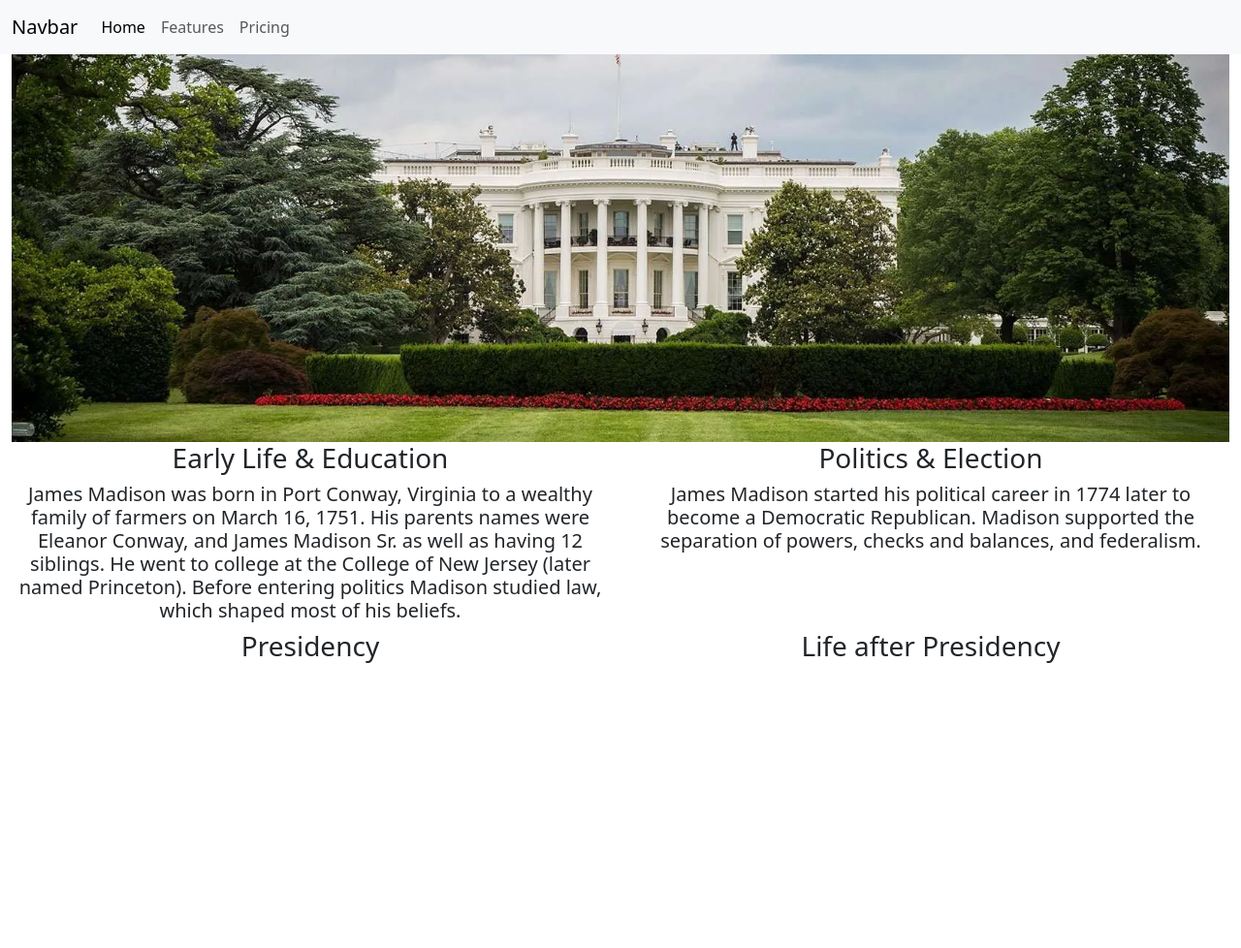
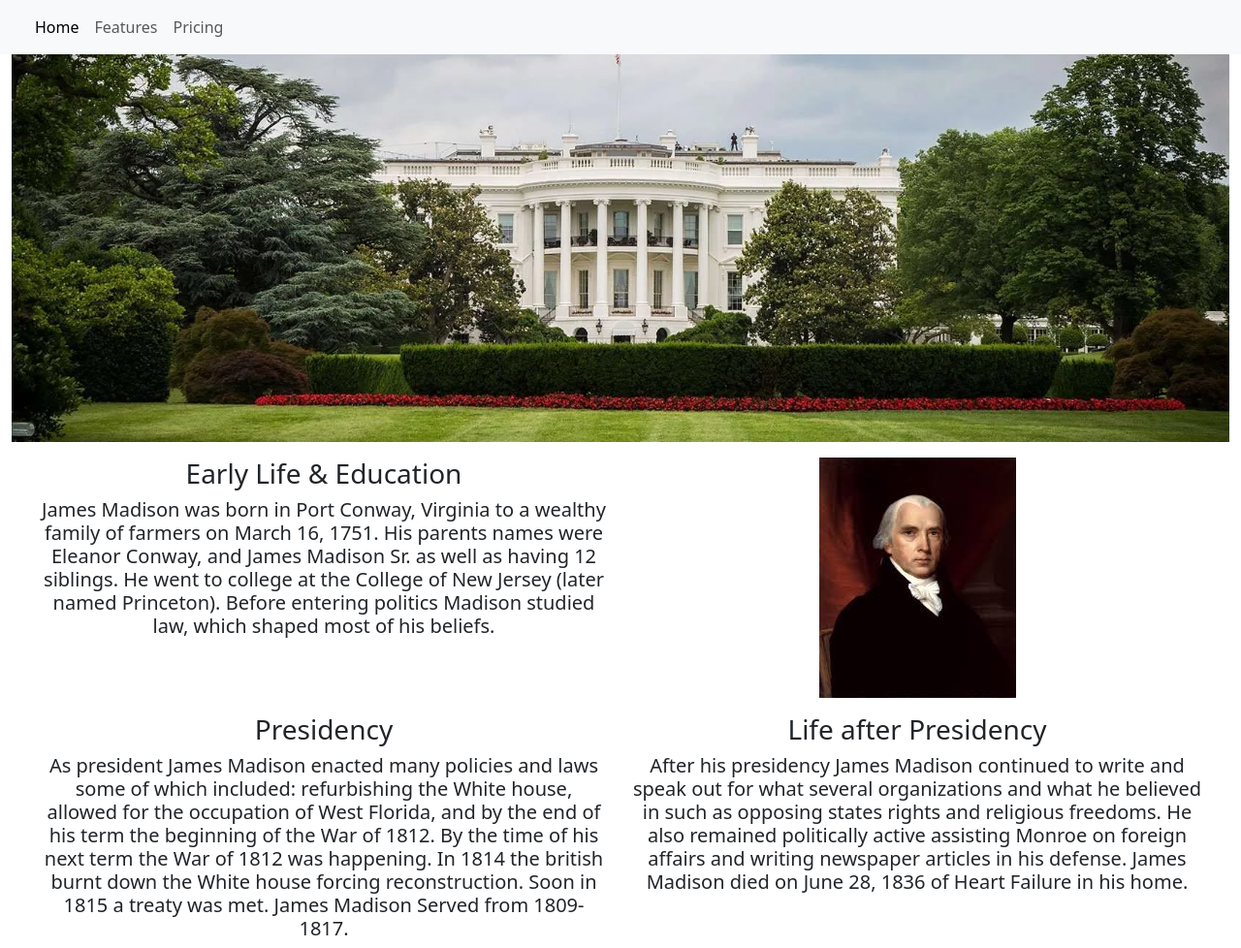
Before and after one commit to Nvlahogiannis12/James-Madison-Feb, a plain HTML site: page index.html in a window 1280 px wide. Shown: the whole page at 97% size. Before the commit the page ends 800 px from the top, so only its background shows below. Drawn offline with nearby package versions, Linux system fonts and the light colour scheme.

Commit message:
Stuff Added

```diff
--- a/index.html
+++ b/index.html
@@ -23,7 +23,7 @@
             <!-- place navbar here -->
             <nav class="navbar navbar-expand-lg bg-body-tertiary">
                 <div class="container-fluid">
-                  <a class="navbar-brand" href="#">Navbar</a>
+                  <a class="navbar-brand" href="#"></a>
                   <button class="navbar-toggler" type="button" data-bs-toggle="collapse" data-bs-target="#navbarNav" aria-controls="navbarNav" aria-expanded="false" aria-label="Toggle navigation">
                     <span class="navbar-toggler-icon"></span>
                   </button>
@@ -47,25 +47,28 @@
             <img class="Photo" src="imgs/white-house-banner.webp">
             <div class="row d-flex justify-content-center">
             </div>
-            <div class="row d-flex justify-content-center">
-                <div class="col-lg-6 col-12 text-center">
+            <div class="row d-flex justify-content-center mx-3">
+                <div class="col-lg-6 col-12 text-center mt-3">
                     <h3>Early Life & Education</h3>
                     <h5>James Madison was born in Port Conway, Virginia to a wealthy family of farmers on March 16, 1751. His parents names were Eleanor Conway, and James Madison Sr. as well as having 12 siblings. He went to college at the College of New Jersey (later named Princeton). Before entering politics Madison studied law, which shaped most of his beliefs.
                     </h5>
                 </div>
-                <div class="col-lg-6 col-12 text-center">
+                <div class="col-lg-6 col-12 text-center mt-3">
+                  <img src="imgs/JM-Feb.jpeg">
+              </div>
+                <!--<div class="col-lg-6 col-12 text-center mt-3">
                     <h3>Politics & Election</h3>
                     <h5>James Madison started his political career in 1774 later to become a Democratic Republican. Madison supported the separation of powers, checks and balances, and federalism. </h5>
-                </div>
+                </div> -->
             </div>
-            <div class="row d-flex justify-content-center">
-              <div class="col-lg-6 col-12 text-center">
+            <div class="row d-flex justify-content-center mx-3">
+              <div class="col-lg-6 col-12 text-center mt-3">
                   <h3>Presidency</h3>
-                  <h5></h5>
+                  <h5>As president James Madison enacted many policies and laws some of which included: refurbishing the White house, allowed for the occupation of West Florida, and by the end of his term the beginning of the War of 1812. By the time of his next term the War of 1812 was happening. In 1814 the british burnt down the White house forcing reconstruction. Soon in 1815 a treaty was met. James Madison Served from 1809-1817.</h5>
               </div>
-              <div class="col-lg-6 col-12 text-center">
+              <div class="col-lg-6 col-12 text-center mt-3">
                   <h3>Life after Presidency</h3>
-                  <h5></h5>
+                  <h5>After his presidency James Madison continued to write and speak out for what several organizations and what he believed in such as opposing states rights and religious freedoms. He also remained politically active assisting Monroe on foreign affairs and writing newspaper articles in his defense. James Madison died on June 28, 1836 of Heart Failure in his home.</h5>
               </div>
           </div>
         </main>
```
Also changed, not shown: imgs/JM-Feb.jpeg (added).
